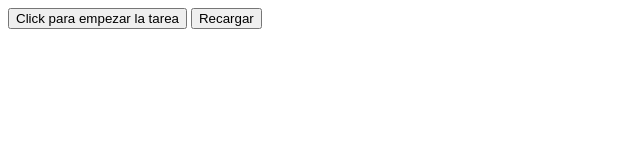
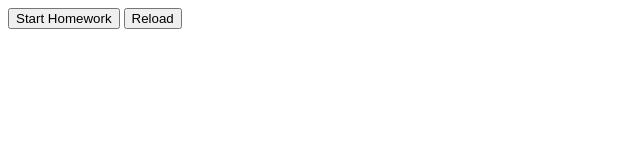
Before and after one commit to DiezRu33/MDN-JavaScript, a plain HTML site: page Asynchronus-JavaScript/AsyncIntro/index.html in a window 1280 px wide. Shown: the whole page, without its empty margins (0-640 px from the left). Drawn offline with Linux system fonts and the light colour scheme; files that its build step writes are made by us from their sources.

Commit message:
Update index.html
edito

```diff
--- a/Asynchronus-JavaScript/AsyncIntro/index.html
+++ b/Asynchronus-JavaScript/AsyncIntro/index.html
@@ -8,8 +8,8 @@
 </head>
 <body>
 
-<button id="xhr">Click para empezar la tarea</button>
-<button id="reload">Recargar</button>
+<button id="xhr">Start Homework</button>
+<button id="reload">Reload</button>
 
 <pre readonly class="event-log"></pre>
 
```
